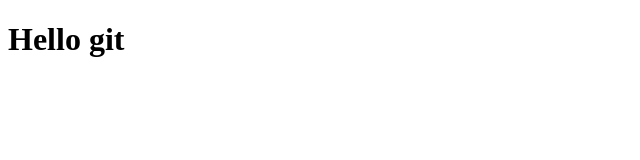
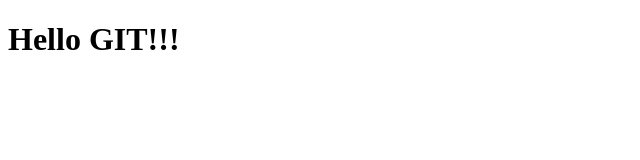
Before and after one commit to Szymon-Skazinski/git-course-4, a plain HTML site: page index.html in a window 1280 px wide. Shown: the whole page, without its empty margins (0-640 px from the left). Drawn offline with Linux system fonts and the light colour scheme.

Commit message:
Hello GIT!!! changed in index.html

```diff
--- a/index.html
+++ b/index.html
@@ -6,7 +6,7 @@
     <title>iSA git course-4</title>
 </head>
 <body>
-    <h1> Hello git</h1>
+    <h1> Hello GIT!!!</h1>
 
 </body>
 </html>
```
